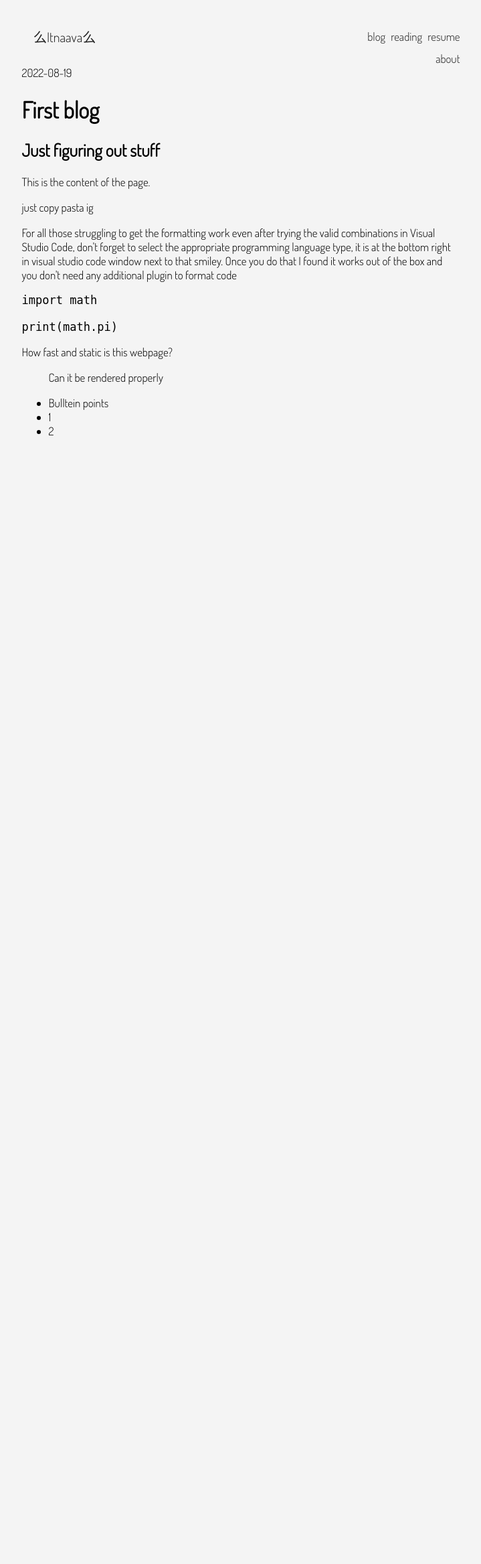
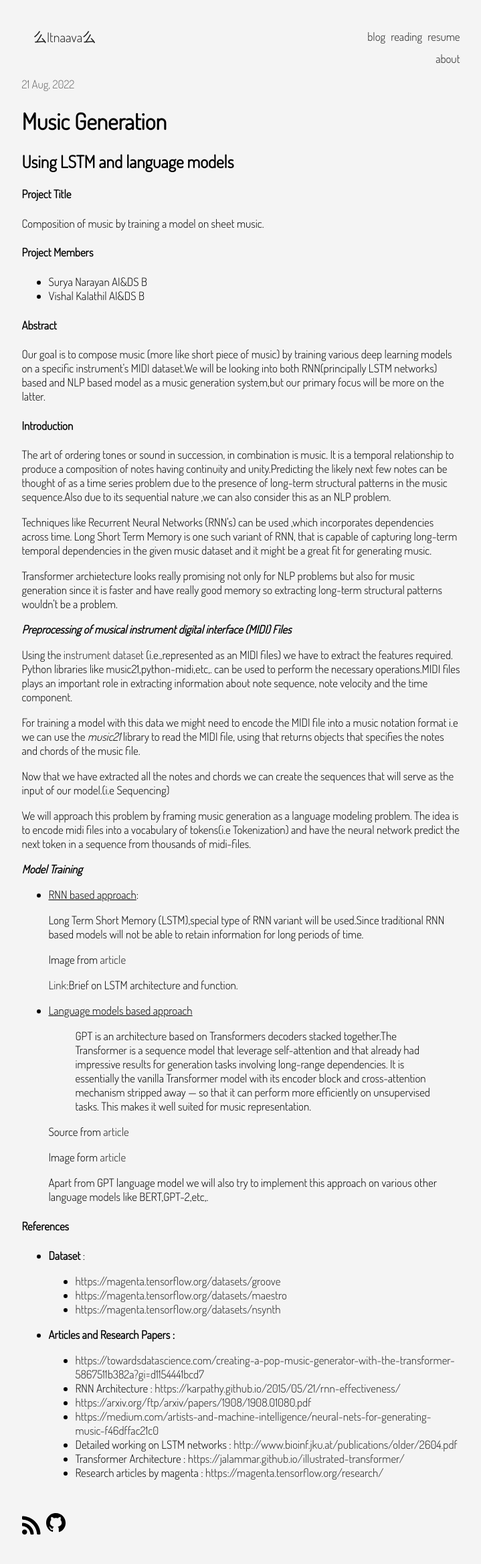
Before and after one commit to Surya-29/site, a Flask app: template templates/new.html in a window 1280 px wide. Shown: the whole page at 67% size, without its empty margins (280-999 px from the left). Before the commit the page ends 650 px from the top, so only its background shows below. Run offline with Flask 2, Linux system fonts and the light colour scheme; the template is opened without the code that fills it: most values are stand-ins (such as "Sample title", 1, 10 or a date in 2020).

Commit message:
Added error page, blog,page , customized css

```diff
--- a/main.py
+++ b/main.py
@@ -23,12 +23,16 @@ def blog_page():
 def md_test(url):
     with open('templates/new.html', 'w') as f:
         body, article_info = md_to_html("pages/blog/"+url+'.md')
-        body = "{% extends 'base.html' %} {% block body %}\n"+'<section class=post-date>' + \
-            article_info['date']+'</section>\n'+'<h1>'+article_info['title']+'</h1>\n' + \
+        body = "{% extends 'base.html' %} {% block body %}\n"+'<p class=post_date>' + \
+            article_info['date']+'</p>\n'+'<h1>'+article_info['title']+'</h1>\n' + \
             '<h2 class="subtitle">' + \
             article_info['subtitle']+'</h2>\n'+body+"\n{% endblock %}"
         f.writelines(body)
     return render_template('new.html')
+
+@app.errorhandler(404)
+def page_404(e):
+    return render_template('404.html'),404
 
 def list_dir(path):
     dir_list = os.listdir(path)
--- a/static/style.css
+++ b/static/style.css
@@ -92,6 +92,22 @@ nav li:first-child {
 .footer{
   padding-top: 30px;
 }
+.post_date{
+  color: var(--gray);
+  justify-content: right;
+}
+.content{
+  display: block;
+  padding: 50px 0 15px 0;
+}
+.content li{
+  display: flex;
+}
+span{
+  flex:auto;
+  text-align: right;
+  justify-content: right;
+}
 
 @media (max-width: 385px) {
 
--- a/templates/base.html
+++ b/templates/base.html
@@ -26,5 +26,14 @@
       </ul>
     </nav>
     {% block body %} {% endblock %}
+    <section class="footer">
+      <a href="/blog/feed.xml">
+        <img alt="rss feed" src="/static/rss.svg" width="30" />
+      </a>
+      <a href="https://github.com/Surya-29">
+        <img alt="git" src="/static/github.svg" width="35" />
+      </a>
+    </section>
+
   </body>
 </html>
--- a/templates/blog.html
+++ b/templates/blog.html
@@ -1,9 +1,9 @@
 {% extends 'base.html' %} {% block body %}
 <table>
-  <tr>
+  <div class="content">
     {% for x in file_dict%}
-    <li><a href="/blog/{{file_dict[x][1]}}">{{x}}</a><body class="blog_date">{{file_dict[x][0]}}</body></li>
+    <li><a href="/blog/{{file_dict[x][1]}}">{{x}}</a><span class="post_date">{{file_dict[x][0]}}</span></body></li>
     {% endfor %}
-  </tr>
+  </div>
 </table>
 {% endblock %}
--- a/templates/new.html
+++ b/templates/new.html
@@ -1,28 +1,84 @@
 {% extends 'base.html' %} {% block body %}
-<section class=post-date>2022-08-19</section>
-<h1>First blog</h1>
-<h2 class="subtitle">Just figuring out stuff</h2>
-<p>This is the content of the page.</p>
+<p class=post_date>21 Aug, 2022</p>
+<h1>Music Generation</h1>
+<h2 class="subtitle">Using LSTM and language models</h2>
+<h4>Project Title</h4>
 
-<p>just copy pasta ig</p>
+<p>Composition of music by training a model on sheet music.</p>
 
-<p>For all those struggling to get the formatting work even after trying the valid combinations in Visual Studio Code, don't forget to select the appropriate programming language type, it is at the bottom right in visual studio code window next to that smiley. Once you do that I found it works out of the box and you don't need any additional plugin to format code</p>
+<h4>Project Members</h4>
 
-<div class="codehilite"><pre><span></span><code><span class="kn">import</span> <span class="nn">math</span>
+<ul>
+<li>Surya Narayan AI&amp;DS B</li>
+<li>Vishal Kalathil AI&amp;DS B</li>
+</ul>
 
-<span class="nb">print</span><span class="p">(</span><span class="n">math</span><span class="o">.</span><span class="n">pi</span><span class="p">)</span>
-</code></pre></div>
+<h4>Abstract</h4>
 
-<p>How fast and static is this webpage?</p>
+<p>Our goal is to compose music (more like short piece of music) by training various deep learning models on a specific instrument's MIDI dataset.We will be looking into both RNN(principally LSTM networks) based and NLP based model as a music generation system,but our primary focus will be more on the latter.</p>
+
+<h4>Introduction</h4>
+
+<p>The art of ordering tones or sound in succession, in combination is music. It is a temporal relationship to produce a composition of notes having continuity and unity.Predicting the likely next few notes can be thought of as a time series problem due to the presence of long-term structural patterns in the music sequence.Also due to its sequential nature ,we can also consider this as an NLP problem.</p>
+
+<p>Techniques like Recurrent Neural Networks (RNN's) can be used ,which incorporates dependencies across time. Long Short Term Memory is one such variant of RNN, that is capable of capturing long-term temporal dependencies in the given music dataset and it might be a great fit for generating music.</p>
+
+<p>Transformer archietecture looks really promising not only for NLP problems but also for music generation since it is faster and have really good memory so extracting long-term structural patterns wouldn't be a problem.</p>
+
+<p><em><strong>Preprocessing of musical instrument digital interface (MIDI) Files</strong></em></p>
+
+<p>Using the <a href='https://magenta.tensorflow.org/datasets/'>instrument dataset</a> (i.e.,represented as an MIDI files) we have to extract the features required. Python libraries like music21,python-midi,etc,. can be used to perform the necessary operations.MIDI files plays an important role in extracting information about note sequence, note velocity and the time component.</p>
+
+<p>For training a model with this data we might need to encode the MIDI file into a music notation format i.e we can use the <em>music21</em> library to read the MIDI file, using that returns objects that specifies the notes and chords of the music file.</p>
+
+<p>Now that we have extracted all the notes and chords we can create the sequences that will serve as the input of our model.(i.e Sequencing)</p>
+
+<p>We will approach this problem by framing music generation as a language modeling problem. The idea is to encode midi files into a vocabulary of tokens(i.e Tokenization) and have the neural network predict the next token in a sequence from thousands of midi-files.</p>
+
+<p><em><strong>Model Training</strong></em></p>
+
+<ul>
+<li><p><u>RNN based approach</u>:</p>
+
+<p>Long Term Short Memory (LSTM),special type of RNN variant will be used.Since traditional RNN based models will not be able to retain information for long periods of time.</p>
+
+<p>Image from <a href='https://towardsdatascience.com/neural-networks-for-music-generation-97c983b50204?gi=57ecd2161d78'>article</a> </p>
+
+<p><a href="https://arxiv.org/pdf/1909.09586.pdf">Link</a>:Brief on LSTM architecture and function. </p></li>
+<li><p><u>Language models based approach</u></p>
 
 <blockquote>
-  <p>Can it be rendered properly</p>
+  <p>GPT is an architecture based on Transformers decoders stacked together.The Transformer is a sequence model that leverage self-attention and that already had impressive results for generation tasks involving long-range dependencies. It is essentially the vanilla Transformer model with its encoder block and cross-attention mechanism stripped away — so that it can perform more efficiently on unsupervised tasks. This makes it well suited for music representation.</p>
 </blockquote>
 
+<p>Source from <a href='https://towardsdatascience.com/neural-networks-for-music-generation-97c983b50204?gi=57ecd2161d78'>article</a> </p>
+
+<p>Image form <a href='https://towardsdatascience.com/creating-a-pop-music-generator-with-the-transformer-5867511b382a?gi=d1154441bcd7'>article</a></p>
+
+<p>Apart from GPT language model we will also try to implement this approach on various other language models like BERT,GPT-2,etc,. </p></li>
+</ul>
+
+<h4>References</h4>
+
 <ul>
-<li>Bulltein points</li>
-<li>1</li>
-<li>2</li>
+<li><p><strong>Dataset</strong> :</p>
+
+<ul>
+<li><a href="https://magenta.tensorflow.org/datasets/groove">https://magenta.tensorflow.org/datasets/groove</a></li>
+<li><a href="https://magenta.tensorflow.org/datasets/maestro">https://magenta.tensorflow.org/datasets/maestro</a></li>
+<li><a href="https://magenta.tensorflow.org/datasets/nsynth">https://magenta.tensorflow.org/datasets/nsynth</a></li>
+</ul></li>
+<li><p><strong>Articles and Research Papers :</strong></p>
+
+<ul>
+<li><a href="https://towardsdatascience.com/creating-a-pop-music-generator-with-the-transformer-5867511b382a?gi=d1154441bcd7">https://towardsdatascience.com/creating-a-pop-music-generator-with-the-transformer-5867511b382a?gi=d1154441bcd7</a></li>
+<li>RNN Architecture : <a href="https://karpathy.github.io/2015/05/21/rnn-effectiveness/">https://karpathy.github.io/2015/05/21/rnn-effectiveness/</a></li>
+<li><a href="https://arxiv.org/ftp/arxiv/papers/1908/1908.01080.pdf">https://arxiv.org/ftp/arxiv/papers/1908/1908.01080.pdf</a></li>
+<li><a href="https://medium.com/artists-and-machine-intelligence/neural-nets-for-generating-music-f46dffac21c0">https://medium.com/artists-and-machine-intelligence/neural-nets-for-generating-music-f46dffac21c0</a></li>
+<li>Detailed working on LSTM networks : <a href="http://www.bioinf.jku.at/publications/older/2604.pdf">http://www.bioinf.jku.at/publications/older/2604.pdf</a></li>
+<li>Transformer Architecture : <a href="https://jalammar.github.io/illustrated-transformer/">https://jalammar.github.io/illustrated-transformer/</a></li>
+<li>Research articles by magenta : <a href="https://magenta.tensorflow.org/research/">https://magenta.tensorflow.org/research/</a></li>
+</ul></li>
 </ul>
 
 {% endblock %}
```
Also changed, not shown: pages/blog/music_gen.md (added, +76 -0 lines), pages/blog/nn_scratch.md (+1 -4 lines), pages/blog/templater_blog.md (+1 -3 lines), pages/blog/test.md (+3 -3 lines), static/404.css (added, +47 -0 lines), templates/404.html (added, +14 -0 lines), templates/index.html (+0 -8 lines), pages/.obsidian/plugins/templater-obsidian/data.json, static/404_error.jpg (added), static/404_error_edit_1.jpg (added), 1 other file.
